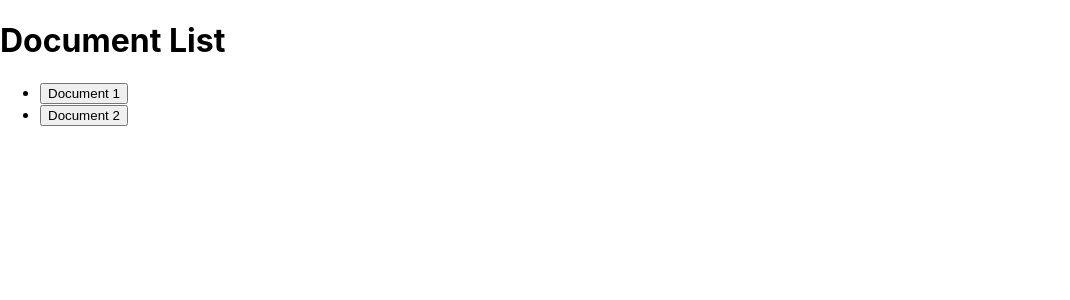
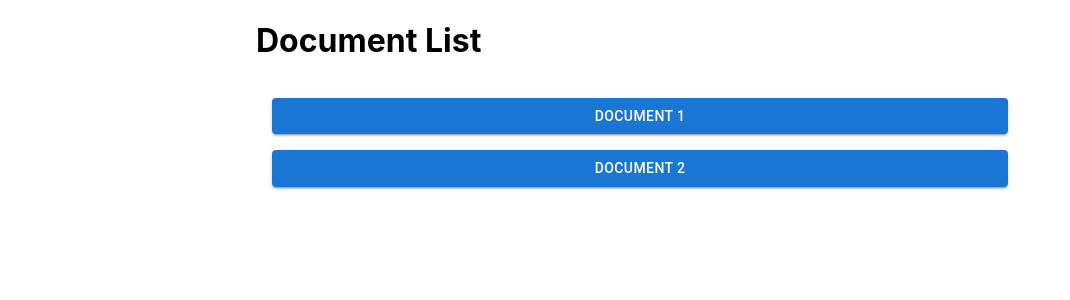
Before and after one commit to AbdullatifGhajar/advanced-programming-2023, a React (Create React App) app in the folder app/: page / in a window 1280 px wide. Shown: the top 300 px of the page, without its empty margins (0-1070 px from the left). Built offline with nearby package versions, Linux system fonts and the light colour scheme; no server answers.

Commit message:
Improve document list component

```diff
--- a/app/src/DocumentDetails.tsx
+++ b/app/src/DocumentDetails.tsx
@@ -69,7 +69,8 @@ const DocumentDetails = () => {
                     <Button
                         color="primary"
                         variant="contained"
-                        fullWidth type="submit"
+                        fullWidth
+                        type="submit"
                     >
                         Save
                     </Button>
--- a/app/src/DocumentList.tsx
+++ b/app/src/DocumentList.tsx
@@ -1,5 +1,6 @@
 import React from 'react';
 import { useNavigate } from 'react-router-dom';
+import { Box, List, ListItem, Button } from '@mui/material';
 
 import DocumentOverview from './DocumentOverview';
 
@@ -35,18 +36,24 @@ const DocumentList = () => {
     };
 
     return (
-        <div>
-            <h1>Document List</h1>
-            <ul>
-                {documentOverviewList.map((documentOverview) => (
-                    <li key={documentOverview.id}>
-                        <button onClick={() => handleDocumentClick(documentOverview.id)}>
-                            {documentOverview.name}
-                        </button>
-                    </li>
-                ))}
-            </ul>
-        </div>
+        <Box display="flex" justifyContent="center">
+            <Box display="flex" flexDirection="column" justifyContent="center" sx={{ width: '60%' }}>
+                <h1>Document List</h1>
+                <List>
+                    {documentOverviewList.map((documentOverview) => (
+                        <ListItem key={documentOverview.id}>
+                            <Button
+                                onClick={() => handleDocumentClick(documentOverview.id)}
+                                fullWidth
+                                variant="contained"
+                            >
+                                {documentOverview.name}
+                            </Button>
+                        </ListItem>
+                    ))}
+                </List>
+            </Box>
+        </Box>
     )
 }
 
```
